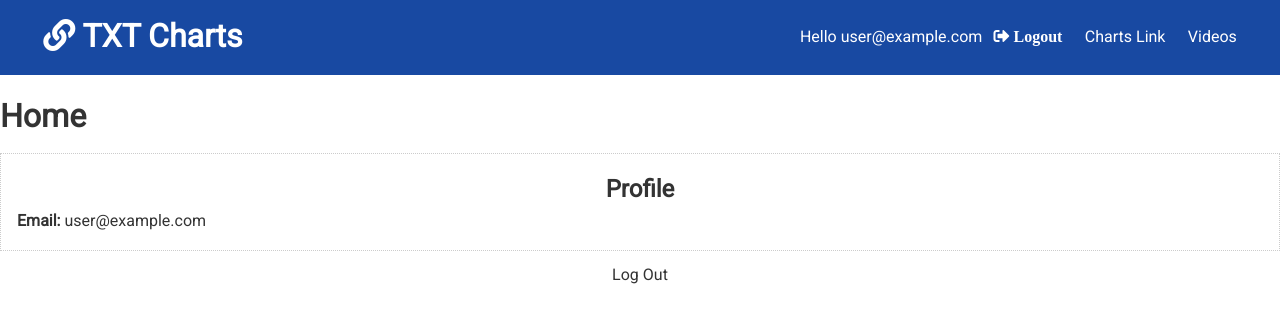
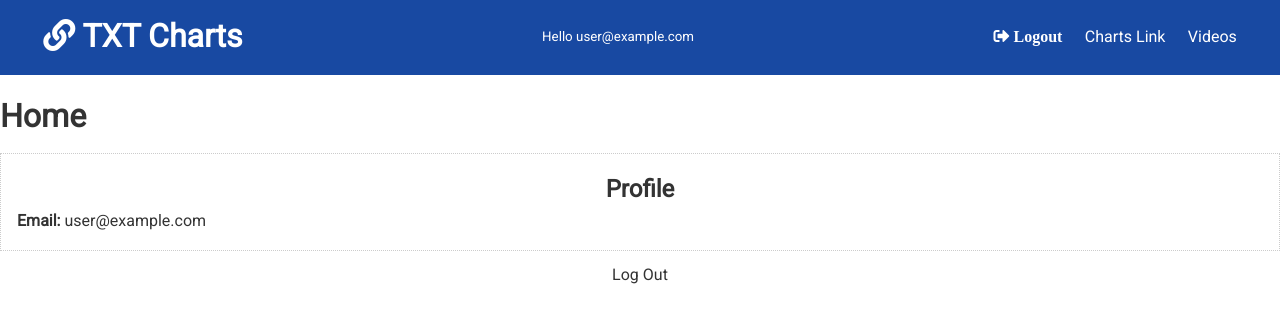
Before and after one commit to mstoniajohn/txtcharts, a React (Create React App) app: page / in a window 1280 px wide. Shown: the top 322 px of the page. Built offline with nearby package versions, Linux system fonts and the light colour scheme; no server answers; sample sign-in values are in the browser's storage.

Commit message:
added 404 redirects

```diff
--- a/src/components/layout/Navbar.js
+++ b/src/components/layout/Navbar.js
@@ -16,7 +16,6 @@ const Navbar = ({ title, icon }) => {
 	};
 	const authLinks = (
 		<>
-			<li>Hello {currentUser && currentUser.email}</li>
 			<li>
 				<a onClick={onLogout} href="#!">
 					<i className="fas fa-sign-out-alt">
@@ -51,6 +50,7 @@ const Navbar = ({ title, icon }) => {
 						<i className={icon} /> {title}
 					</Link>
 				</h1>
+				<small>Hello {currentUser && currentUser.email}</small>
 
 				<ul>{currentUser ? authLinks : guestLinks}</ul>
 			</div>
```
